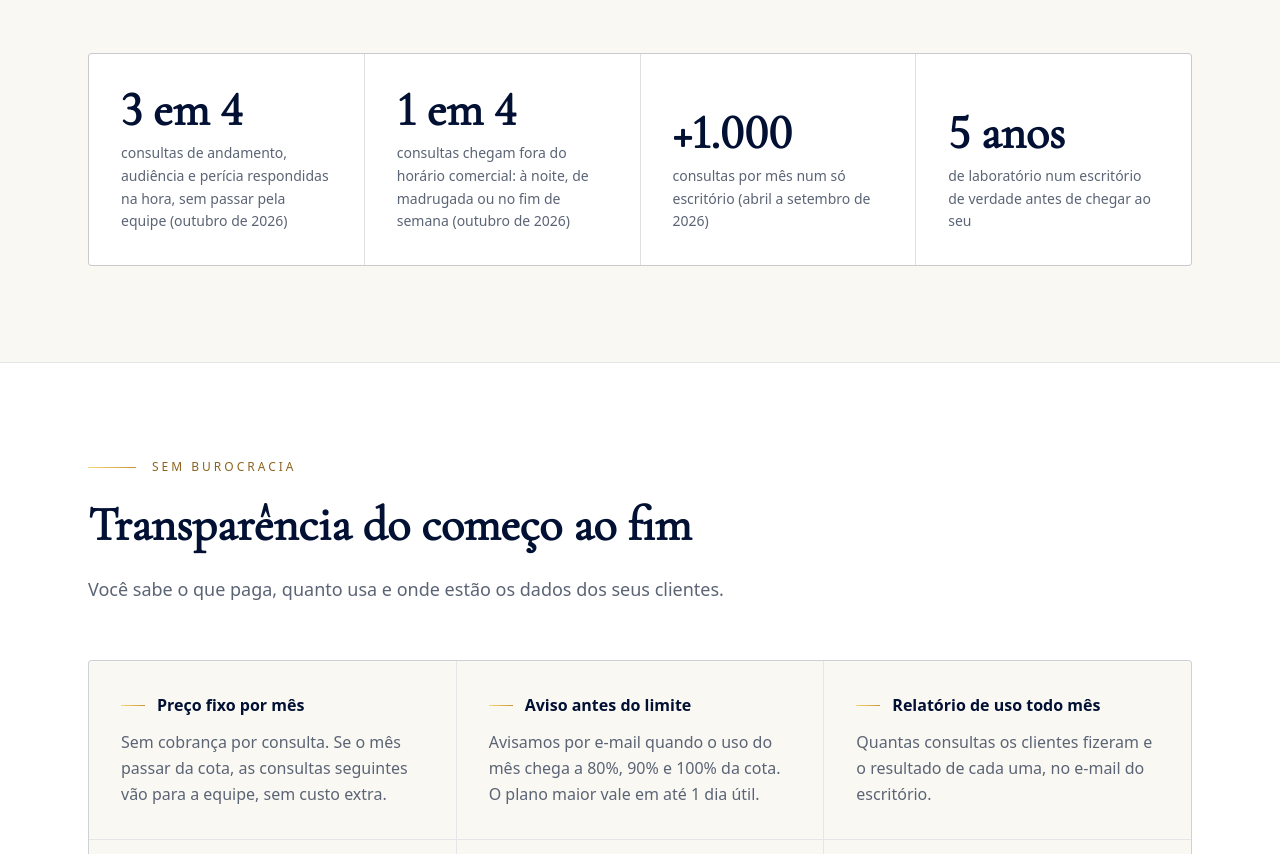
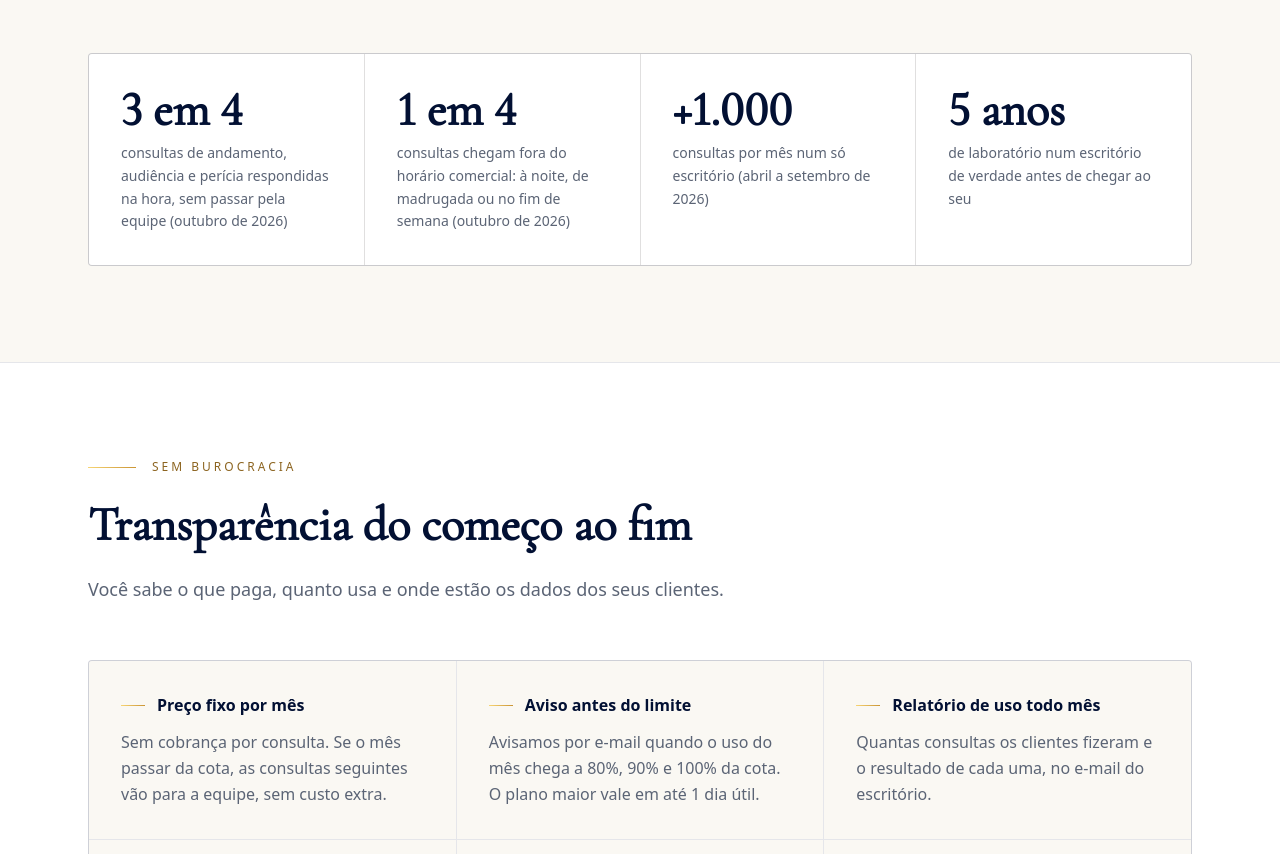
Before and after one commit to smartadvtech/smartadvtech.github.io, an Astro site: page /atendimento in a window 1280 px wide. Shown: the part 5890-6744 px from the top of the page. Built offline with nearby package versions, Linux system fonts and the light colour scheme; Astro itself is replaced by a stand-in of ours; a web font is replaced by a local one.

Commit message:
Resultados: os números alinhados no topo dos cartões
A seção nunca tinha aparecido: com legendas de tamanhos diferentes, o
flex-col-reverse empurrava cada número para baixo, e eles ficavam em
alturas diferentes. O justify-end alinha no topo.

Co-Authored-By: Claude Opus 5.5 <noreply@anthropic.com>

```diff
--- a/src/components/Resultados.astro
+++ b/src/components/Resultados.astro
@@ -12,10 +12,12 @@ const { dados: resultados } = Astro.props;
 <section class="mx-auto max-w-6xl px-4 py-24 sm:px-6" aria-labelledby="resultados-titulo">
   <Titulo id="resultados-titulo" eyebrow="Resultados" titulo={resultados.titulo} texto={resultados.texto} />
 
+  {/* O número vem antes da legenda na tela e depois dela no HTML (dt e dd): o flex-col-reverse inverte, e o justify-end
+      alinha os números no topo de cada cartão, mesmo com legendas de tamanhos diferentes */}
   <dl class="mt-14 grid gap-px overflow-hidden rounded-sm border border-navy-950/10 bg-navy-950/10 sm:grid-cols-2 lg:grid-cols-4">
     {
       resultados.numeros.map(({ valor, legenda }) => (
-        <div class="flex flex-col-reverse bg-white p-8">
+        <div class="flex flex-col-reverse justify-end bg-white p-8">
           <dt class="mt-2 text-sm leading-relaxed text-tinta-suave">{legenda}</dt>
           <dd class="font-serif text-5xl font-semibold text-navy-950">{valor}</dd>
         </div>
```
